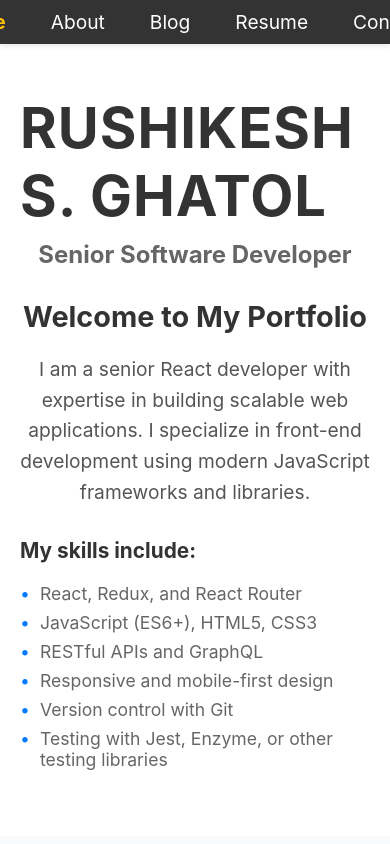
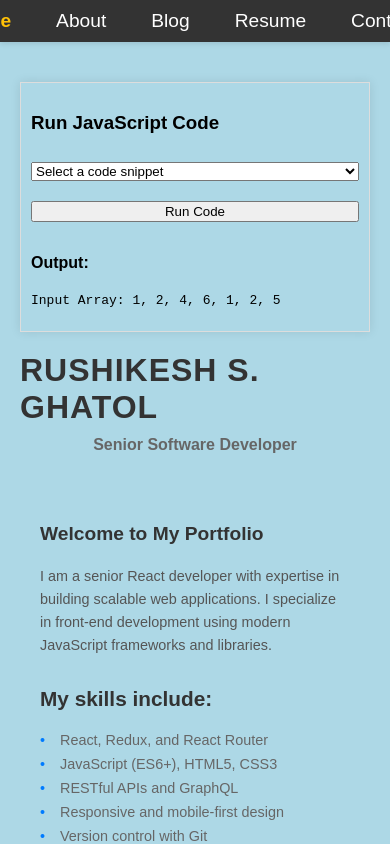
Before and after one commit to Hrushi1227/PersonalWebsiteResume, a React (Create React App) app: page / in a window 390 px wide. Shown: the top 844 px of the page. Built offline with nearby package versions, Linux system fonts and the light colour scheme.

Commit message:
styling changes for mobile view

```diff
--- a/src/App.css
+++ b/src/App.css
@@ -3,7 +3,7 @@ body {
   font-family: Arial, sans-serif;
   margin: 0;
   padding: 0;
-  background-color: #f4f4f4;
+  background-color: lightblue;
 }
 
 nav ul {
@@ -48,3 +48,153 @@ a {
 a:hover {
   text-decoration: underline;
 }
+
+.section {
+  display: flex;
+  flex-direction: column;
+  align-items: center;
+  margin: 0 auto;
+  max-width: 1200px;
+}
+
+.home {
+  display: flex;
+  flex-direction: column;
+  align-items: center;
+  width: 100%;
+  padding: 20px;
+}
+
+.code-section {
+  width: 100%;
+  max-width: 600px;
+  margin: 20px 0;
+}
+
+.dropdown-container {
+  display: flex;
+  flex-direction: column;
+  align-items: center;
+  width: 100%;
+}
+
+.dropdown-container select,
+.dropdown-container button {
+  margin: 10px 0;
+  padding: 10px;
+  width: 100%;
+  max-width: 300px;
+  font-size: 16px;
+}
+
+.output-container {
+  margin-top: 20px;
+  text-align: left;
+  width: 100%;
+  max-width: 600px;
+}
+
+.output-container pre {
+  background-color: #f1f1f1;
+  padding: 10px;
+  border-radius: 5px;
+  overflow: auto;
+}
+
+.name-section {
+  text-align: center;
+}
+
+.content {
+  text-align: center;
+  max-width: 600px;
+  margin: 20px 0;
+}
+
+.skills {
+  text-align: left;
+}
+
+.skills-heading {
+  font-weight: bold;
+}
+
+.skills-list {
+  list-style-type: disc;
+  padding-left: 20px;
+}
+
+.footer-section {
+  width: 100%;
+  background-color: #333;
+  color: white;
+  padding: 20px 0;
+}
+
+.footer {
+  text-align: center;
+}
+
+.footer p {
+  margin: 5px 0;
+}
+
+.social-icons {
+  display: flex;
+  justify-content: center;
+  margin-top: 10px;
+}
+
+.social-icons a {
+  margin: 0 10px;
+}
+
+.social-icons .icon {
+  font-size: 24px;
+}
+
+/* Responsive Design */
+@media (max-width: 768px) {
+  .section {
+    padding: 10px;
+  }
+
+  .code-section,
+  .output-container {
+    max-width: 100%;
+  }
+
+  .dropdown-container select,
+  .dropdown-container button {
+    width: 100%;
+  }
+
+  .content,
+  .skills {
+    width: 100%;
+  }
+}
+
+@media (max-width: 480px) {
+  nav ul {
+    flex-direction: column;
+    align-items: center;
+  }
+
+  nav ul li {
+    margin: 5px 0;
+  }
+
+  .dropdown-container select,
+  .dropdown-container button {
+    font-size: 14px;
+  }
+
+  .output-container pre {
+    font-size: 14px;
+  }
+
+  .social-icons .icon {
+    font-size: 20px;
+  }
+}
--- a/src/components/Home/Home.css
+++ b/src/components/Home/Home.css
@@ -1,8 +1,16 @@
 /* src/components/Home.css */
+
+body {
+  font-family: Arial, sans-serif;
+  margin: 0;
+  padding: 0;
+  background-color: lightblue;
+}
 
 .home {
   text-align: center;
   padding: 50px 20px;
+  position: relative; /* Allow absolute positioning for children */
 }
 
 .name-section {
@@ -28,6 +36,9 @@
 
 .content {
   margin-top: 30px;
+  max-width: 800px;
+  margin: 0 auto;
+  text-align: left;
 }
 
 .welcome {
@@ -41,8 +52,7 @@
   font-size: 1.2em;
   line-height: 1.6;
   color: #555;
-  max-width: 800px;
-  margin: 0 auto 30px;
+  margin-bottom: 30px;
 }
 
 .skills {
@@ -98,3 +108,94 @@
 .social-icons a:hover {
   color: #007bff; /* Change color on hover */
 }
+
+/* New code section styles */
+.code-section {
+  position: absolute;
+  top: 20px;
+  right: 20px;
+  border: 1px solid #ddd;
+  padding: 20px;
+  box-shadow: 0 0 10px rgba(0, 0, 0, 0.1);
+  text-align: left;
+  max-width: 300px;
+}
+
+.dropdown-container {
+  display: flex;
+  flex-direction: column;
+}
+
+.dropdown-container select,
+.dropdown-container button {
+  margin: 10px 0;
+}
+
+.output-container {
+  margin-top: 10px;
+  text-align: left; /* Align text to the left */
+}
+
+/* Responsive Design */
+@media (max-width: 768px) {
+  .home {
+    padding: 20px;
+  }
+
+  .name {
+    font-size: 2.5em;
+  }
+
+  .designation {
+    font-size: 1.2em;
+  }
+
+  .content {
+    padding: 20px;
+  }
+
+  .welcome {
+    font-size: 1.5em;
+  }
+
+  .description {
+    font-size: 1em;
+  }
+
+  .skills-list li {
+    font-size: 1em;
+  }
+
+  .code-section {
+    position: static;
+    max-width: 100%;
+    margin: 20px 0;
+    padding: 10px;
+  }
+}
+
+@media (max-width: 480px) {
+  .name {
+    font-size: 2em;
+  }
+
+  .designation {
+    font-size: 1em;
+  }
+
+  .welcome {
+    font-size: 1.2em;
+  }
+
+  .description {
+    font-size: 0.9em;
+  }
+
+  .skills-list li {
+    font-size: 0.9em;
+  }
+
+  .social-icons a {
+    font-size: 1.2em;
+  }
+}
--- a/src/components/Home/Home.js
+++ b/src/components/Home/Home.js
@@ -1,6 +1,4 @@
-// src/components/Home.js
-
-import React from "react";
+import React, { useState, useEffect } from "react";
 import "./Home.css"; // Import CSS file for the Home component
 import { FontAwesomeIcon } from "@fortawesome/react-fontawesome";
 import {
@@ -10,9 +8,164 @@ import {
 } from "@fortawesome/free-brands-svg-icons";
 
 const Home = () => {
+  const [selectedFunction, setSelectedFunction] = useState("");
+  const [output, setOutput] = useState("");
+  const [array, setArray] = useState([1, 2, 4, 6, 1, 2, 5]);
+
+  const functionsMap = {
+    sort: sortArray,
+    sum: sumArray,
+    isSorted: checkIsArraySorted,
+    secondLargestNumber: secondLargestNum,
+    secondSmallestNumber: secondSmallestNumber,
+    removeDuplicate: removeDuplicate,
+    leftRotateByOne: leftRotateByOne,
+    rotateByDNumber: rotateByDNumber,
+  };
+
+  useEffect(() => {
+    displayArray(array);
+  }, [array]);
+
+  const handleDropdownChange = (event) => {
+    setSelectedFunction(event.target.value);
+  };
+
+  const runCode = () => {
+    if (selectedFunction) {
+      const result = functionsMap[selectedFunction](array);
+      displayResult(result);
+    }
+  };
+
+  function sortArray(arr) {
+    return (
+      "Sorted Array: " +
+      arr
+        .slice()
+        .sort((a, b) => a - b)
+        .join(", ")
+    );
+  }
+
+  function sumArray(arr) {
+    return "Sum of Array: " + arr.reduce((acc, val) => acc + val, 0);
+  }
+
+  function checkIsArraySorted(data) {
+    for (let i = 1; i < data.length; i++) {
+      if (data[i] > data[i - 1]) {
+        console.info("Check Values", data[i], data[i - 1]);
+      } else {
+        return false;
+      }
+    }
+    return true;
+  }
+
+  function secondLargestNum(a) {
+    let largest = a[0];
+    let secLargest = -1;
+
+    for (let i = 0; i < a.length; i++) {
+      if (a[i] > largest) {
+        secLargest = largest;
+        largest = a[i];
+      } else if (a[i] < largest && a[i] > secLargest) {
+        secLargest = a[i];
+      }
+    }
+    return secLargest;
+  }
+
+  function secondSmallestNumber(data) {
+    let smallest = data[0];
+    let secSmallest = 100;
+
+    for (let i = 0; i < data.length; i++) {
+      if (smallest > data[i]) {
+        secSmallest = smallest;
+        smallest = data[i];
+      } else if (data[i] !== smallest && data[i] < secSmallest) {
+        secSmallest = data[i];
+      }
+    }
+    return secSmallest;
+  }
+
+  function removeDuplicate(arr) {
+    if (arr.length <= 1) {
+      return arr;
+    }
+    arr.sort((a, b) => a - b);
+    console.info("Sorted Arraya is", arr);
+    let j = 0;
+    for (let i = 1; i < arr.length; i++) {
+      if (arr[i] !== arr[j]) {
+        j++;
+        arr[j] = arr[i];
+      }
+    }
+    return arr.slice(0, j + 1);
+  }
+
+  function leftRotateByOne(arr) {
+    const temp = arr[0];
+    for (let i = 1; i < arr.length; i++) {
+      arr[i - 1] = arr[i];
+    }
+    arr[arr.length - 1] = temp;
+    return arr;
+  }
+
+  function rotateByDNumber(arr) {
+    let d = 3;
+    let temp = [d];
+    for (let j = 0; j < d; j++) {
+      temp[j] = arr[j];
+    }
+    console.log("Check", temp);
+    for (let i = d; i < arr.length; i++) {
+      arr[i - d] = arr[i];
+    }
+    console.log("New Value of Array", arr);
+    for (let i = arr.length - d; i < arr.length; i++) {
+      console.log("Array Index value", arr.length - d);
+      arr[i] = temp[i - (arr.length - d)];
+    }
+    console.log("Pending Element of Array", arr);
+    return arr;
+  }
+
+  function displayArray(arr) {
+    setOutput("Input Array: " + arr.join(", "));
+  }
+
+  function displayResult(message) {
+    setOutput(message);
+  }
+
   return (
     <div className="section">
       <div className="home">
+        <section className="code-section">
+          <h3>Run JavaScript Code</h3>
+          <div className="dropdown-container">
+            <select onChange={handleDropdownChange}>
+              <option value="">Select a code snippet</option>
+              {Object.keys(functionsMap).map((functionName) => (
+                <option key={functionName} value={functionName}>
+                  {functionName}
+                </option>
+              ))}
+            </select>
+            <button onClick={runCode}>Run Code</button>
+          </div>
+          <div className="output-container">
+            <h4>Output:</h4>
+            <pre>{output}</pre>
+          </div>
+        </section>
         <div className="name-section">
           <h1 className="name">Rushikesh S. Ghatol</h1>
           <h2 className="designation">Senior Software Developer</h2>
@@ -62,7 +215,6 @@ const Home = () => {
             >
               <FontAwesomeIcon icon={faTwitter} className="icon" />
             </a>
-            {/* Add more social media icons as needed */}
           </div>
         </div>
       </section>
--- a/src/index.css
+++ b/src/index.css
@@ -1,13 +1,14 @@
 body {
   margin: 0;
-  font-family: -apple-system, BlinkMacSystemFont, 'Segoe UI', 'Roboto', 'Oxygen',
-    'Ubuntu', 'Cantarell', 'Fira Sans', 'Droid Sans', 'Helvetica Neue',
+  font-family: -apple-system, BlinkMacSystemFont, "Segoe UI", "Roboto", "Oxygen",
+    "Ubuntu", "Cantarell", "Fira Sans", "Droid Sans", "Helvetica Neue",
     sans-serif;
   -webkit-font-smoothing: antialiased;
   -moz-osx-font-smoothing: grayscale;
+  background-color: lightblue;
 }
 
 code {
-  font-family: source-code-pro, Menlo, Monaco, Consolas, 'Courier New',
+  font-family: source-code-pro, Menlo, Monaco, Consolas, "Courier New",
     monospace;
 }
```
